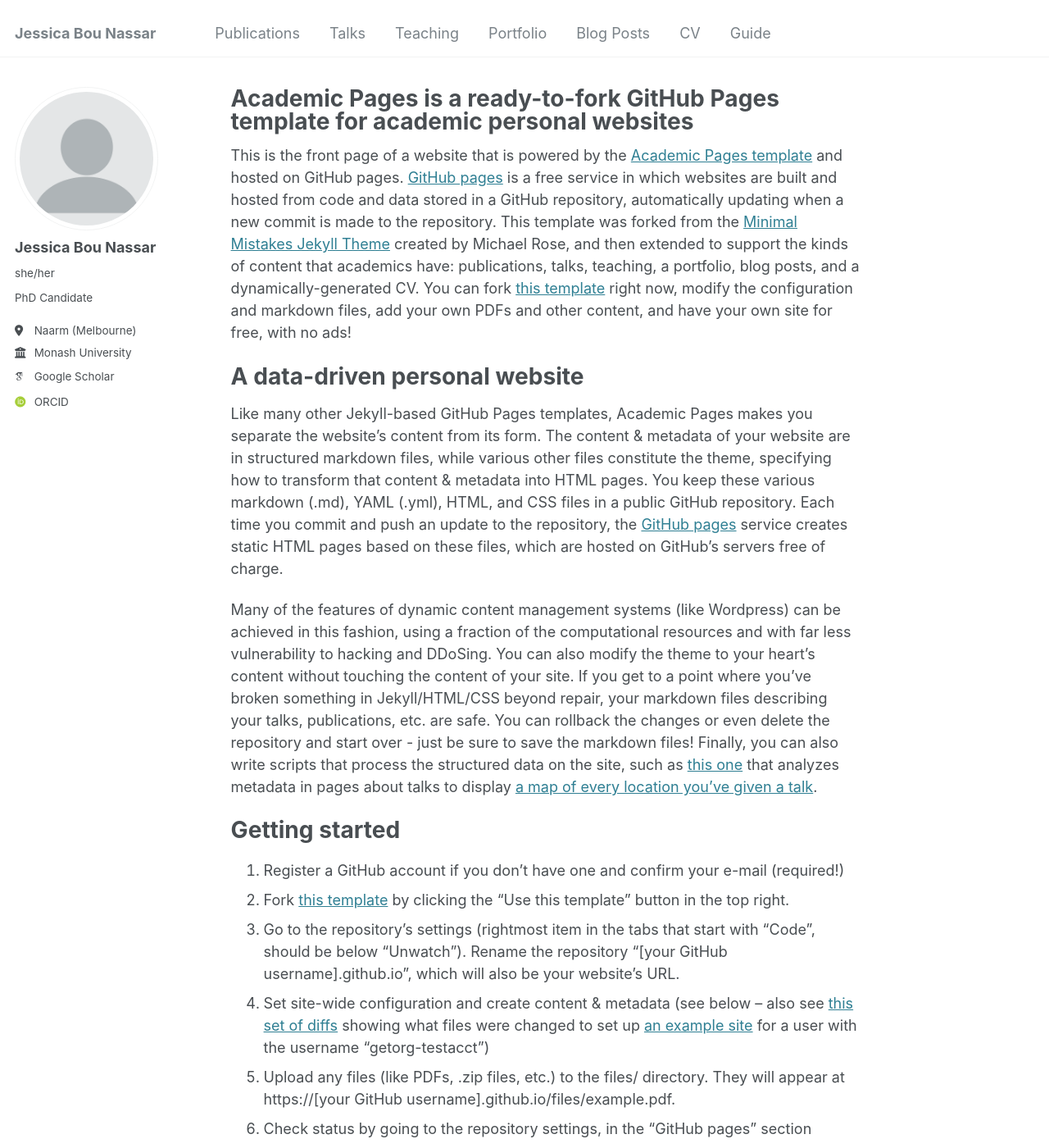
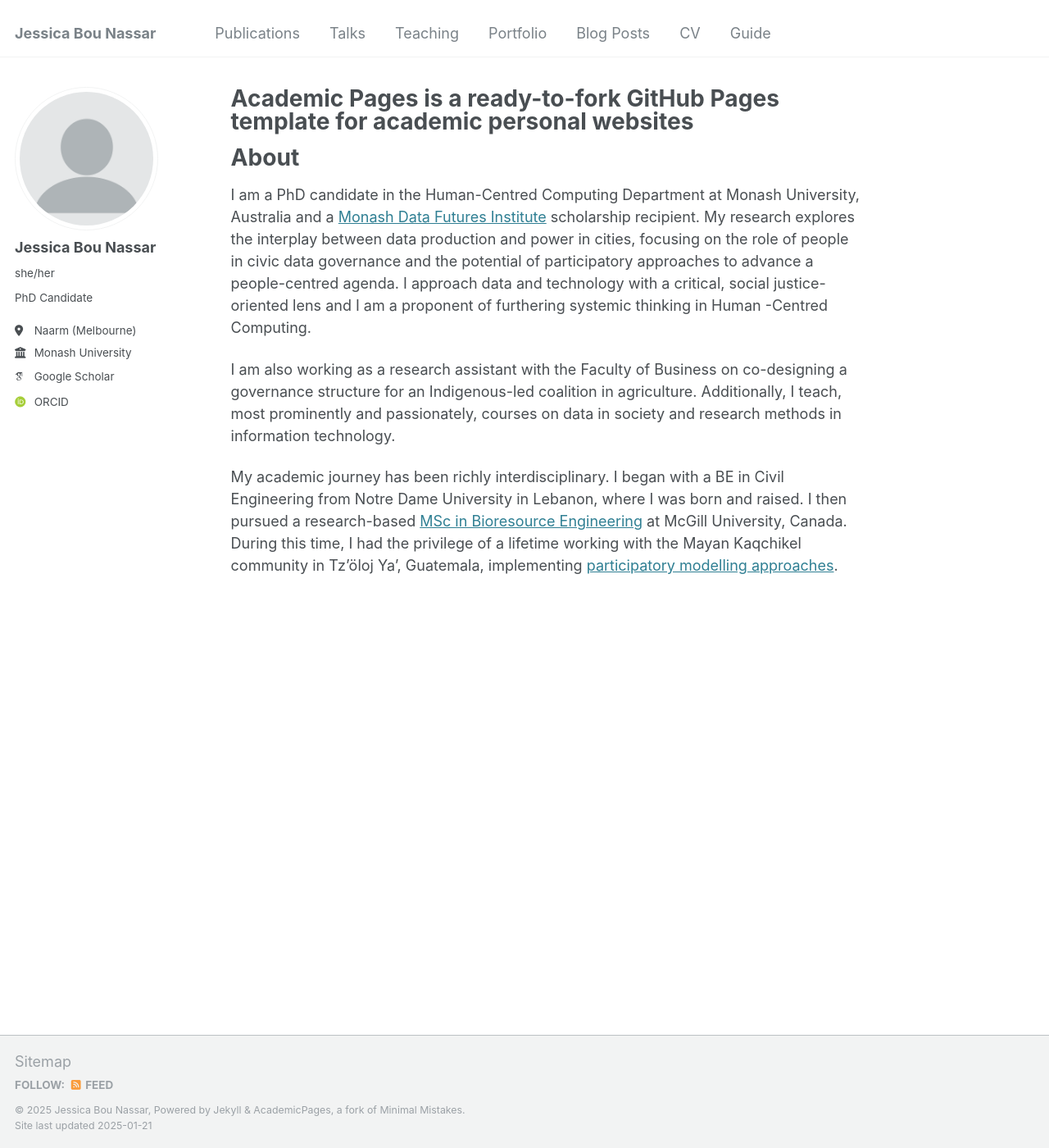
Before and after one commit to jessicabounassar/jessicabounassar.github.io, a Jekyll site: the page built from _pages/about.md, in a window 1280 px wide and 1400 px high. Shown: the whole window at 82% size. Built offline with Jekyll 4.4.1, drawn with Linux system fonts in a browser that asks for light colours; some web fonts are replaced; some of the changed text lies outside the part shown.

Commit message:
Update about.md

```diff
--- a/_pages/about.md
+++ b/_pages/about.md
@@ -7,43 +7,11 @@ redirect_from:
   - /about.html
 ---
 
-This is the front page of a website that is powered by the [Academic Pages template](https://github.com/academicpages/academicpages.github.io) and hosted on GitHub pages. [GitHub pages](https://pages.github.com) is a free service in which websites are built and hosted from code and data stored in a GitHub repository, automatically updating when a new commit is made to the repository. This template was forked from the [Minimal Mistakes Jekyll Theme](https://mmistakes.github.io/minimal-mistakes/) created by Michael Rose, and then extended to support the kinds of content that academics have: publications, talks, teaching, a portfolio, blog posts, and a dynamically-generated CV. You can fork [this template](https://github.com/academicpages/academicpages.github.io) right now, modify the configuration and markdown files, add your own PDFs and other content, and have your own site for free, with no ads!
 
-A data-driven personal website
+About
 ======
-Like many other Jekyll-based GitHub Pages templates, Academic Pages makes you separate the website's content from its form. The content & metadata of your website are in structured markdown files, while various other files constitute the theme, specifying how to transform that content & metadata into HTML pages. You keep these various markdown (.md), YAML (.yml), HTML, and CSS files in a public GitHub repository. Each time you commit and push an update to the repository, the [GitHub pages](https://pages.github.com/) service creates static HTML pages based on these files, which are hosted on GitHub's servers free of charge.
+I am a PhD candidate in the Human-Centred Computing Department at Monash University, Australia and a [Monash Data Futures Institute](https://www.monash.edu/data-futures-institute/about-us/people/monash-data-futures-institute-phd-students) scholarship recipient. My research explores the interplay between data production and power in cities, focusing on the role of people in civic data governance and the potential of participatory approaches to advance a people-centred agenda. I approach data and technology with a critical, social justice-oriented lens and I am a proponent of furthering systemic thinking in Human -Centred Computing.
 
-Many of the features of dynamic content management systems (like Wordpress) can be achieved in this fashion, using a fraction of the computational resources and with far less vulnerability to hacking and DDoSing. You can also modify the theme to your heart's content without touching the content of your site. If you get to a point where you've broken something in Jekyll/HTML/CSS beyond repair, your markdown files describing your talks, publications, etc. are safe. You can rollback the changes or even delete the repository and start over - just be sure to save the markdown files! Finally, you can also write scripts that process the structured data on the site, such as [this one](https://github.com/academicpages/academicpages.github.io/blob/master/talkmap.ipynb) that analyzes metadata in pages about talks to display [a map of every location you've given a talk](https://academicpages.github.io/talkmap.html).
+I am also working as a research assistant with the Faculty of Business on co-designing a governance structure for an Indigenous-led coalition in agriculture. Additionally, I teach, most prominently and passionately, courses on data in society and research methods in information technology.
 
-Getting started
-======
-1. Register a GitHub account if you don't have one and confirm your e-mail (required!)
-1. Fork [this template](https://github.com/academicpages/academicpages.github.io) by clicking the "Use this template" button in the top right.
-1. Go to the repository's settings (rightmost item in the tabs that start with "Code", should be below "Unwatch"). Rename the repository "[your GitHub username].github.io", which will also be your website's URL.
-1. Set site-wide configuration and create content & metadata (see below -- also see [this set of diffs](http://archive.is/3TPas) showing what files were changed to set up [an example site](https://getorg-testacct.github.io) for a user with the username "getorg-testacct")
-1. Upload any files (like PDFs, .zip files, etc.) to the files/ directory. They will appear at https://[your GitHub username].github.io/files/example.pdf.
-1. Check status by going to the repository settings, in the "GitHub pages" section
-
-Site-wide configuration
-------
-The main configuration file for the site is in the base directory in [_config.yml](https://github.com/academicpages/academicpages.github.io/blob/master/_config.yml), which defines the content in the sidebars and other site-wide features. You will need to replace the default variables with ones about yourself and your site's github repository. The configuration file for the top menu is in [_data/navigation.yml](https://github.com/academicpages/academicpages.github.io/blob/master/_data/navigation.yml). For example, if you don't have a portfolio or blog posts, you can remove those items from that navigation.yml file to remove them from the header.
-
-Create content & metadata
-------
-For site content, there is one markdown file for each type of content, which are stored in directories like _publications, _talks, _posts, _teaching, or _pages. For example, each talk is a markdown file in the [_talks directory](https://github.com/academicpages/academicpages.github.io/tree/master/_talks). At the top of each markdown file is structured data in YAML about the talk, which the theme will parse to do lots of cool stuff. The same structured data about a talk is used to generate the list of talks on the [Talks page](https://academicpages.github.io/talks), each [individual page](https://academicpages.github.io/talks/2012-03-01-talk-1) for specific talks, the talks section for the [CV page](https://academicpages.github.io/cv), and the [map of places you've given a talk](https://academicpages.github.io/talkmap.html) (if you run this [python file](https://github.com/academicpages/academicpages.github.io/blob/master/talkmap.py) or [Jupyter notebook](https://github.com/academicpages/academicpages.github.io/blob/master/talkmap.ipynb), which creates the HTML for the map based on the contents of the _talks directory).
-
-**Markdown generator**
-
-The repository includes [a set of Jupyter notebooks](https://github.com/academicpages/academicpages.github.io/tree/master/markdown_generator
-) that converts a CSV containing structured data about talks or presentations into individual markdown files that will be properly formatted for the Academic Pages template. The sample CSVs in that directory are the ones I used to create my own personal website at stuartgeiger.com. My usual workflow is that I keep a spreadsheet of my publications and talks, then run the code in these notebooks to generate the markdown files, then commit and push them to the GitHub repository.
-
-How to edit your site's GitHub repository
-------
-Many people use a git client to create files on their local computer and then push them to GitHub's servers. If you are not familiar with git, you can directly edit these configuration and markdown files directly in the github.com interface. Navigate to a file (like [this one](https://github.com/academicpages/academicpages.github.io/blob/master/_talks/2012-03-01-talk-1.md) and click the pencil icon in the top right of the content preview (to the right of the "Raw | Blame | History" buttons). You can delete a file by clicking the trashcan icon to the right of the pencil icon. You can also create new files or upload files by navigating to a directory and clicking the "Create new file" or "Upload files" buttons.
-
-Example: editing a markdown file for a talk
-![Editing a markdown file for a talk](/images/editing-talk.png)
-
-For more info
-------
-More info about configuring Academic Pages can be found in [the guide](https://academicpages.github.io/markdown/), the [growing wiki](https://github.com/academicpages/academicpages.github.io/wiki), and you can always [ask a question on GitHub](https://github.com/academicpages/academicpages.github.io/discussions). The [guides for the Minimal Mistakes theme](https://mmistakes.github.io/minimal-mistakes/docs/configuration/) (which this theme was forked from) might also be helpful.
+My academic journey has been richly interdisciplinary. I began with a BE in Civil Engineering from Notre Dame University in Lebanon, where I was born and raised. I then pursued a research-based [MSc in Bioresource Engineering](https://www.mcgill.ca/bioeng/faculty-and-staff/academic-staff/jan-adamowski/research-team) at McGill University, Canada. During this time, I had the privilege of a lifetime working with the Mayan Kaqchikel community in Tz’öloj Ya’, Guatemala, implementing [participatory modelling approaches](https://hess.copernicus.org/articles/25/1283/2021/hess-25-1283-2021.html).
```
